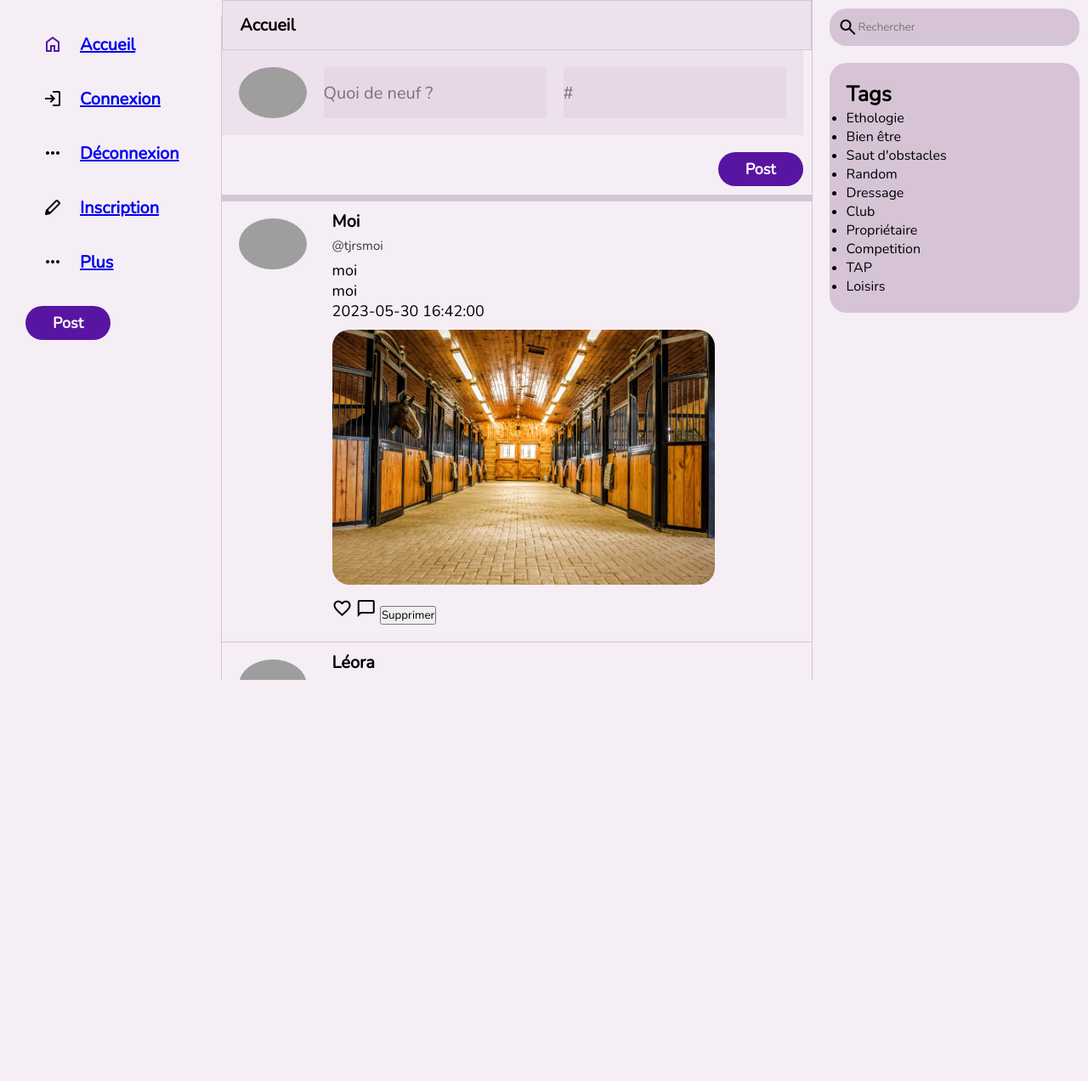
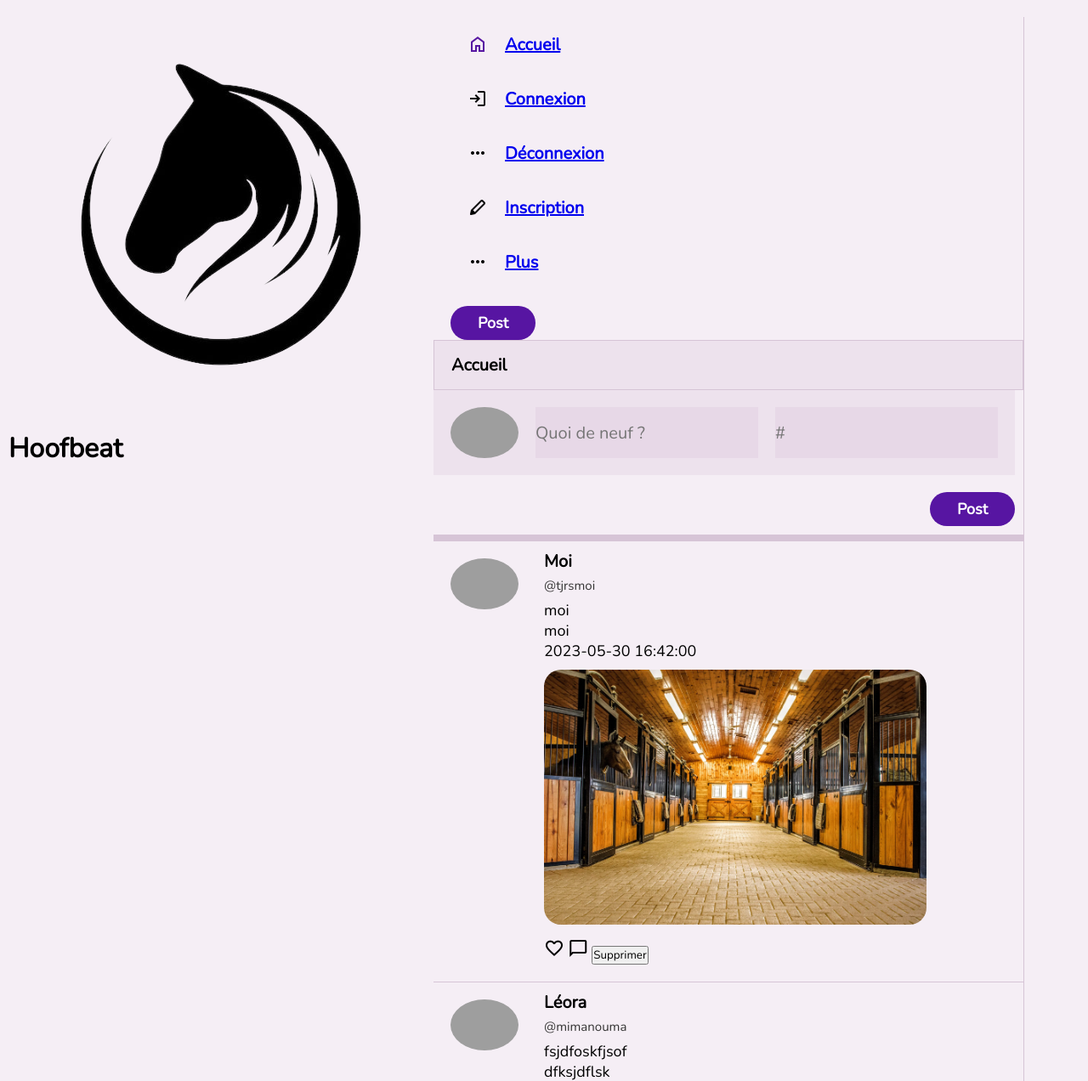
Before and after one commit to LeoraChriquiRestart/Hoofbeat, a PHP site: page / in a window 1280 px wide. Shown: the top 1272 px of the page at 85% size. Before the commit the page ends 800 px from the top, so only its background shows below. Run offline with PHP 8.4, Linux system fonts and the light colour scheme; data comes from the database, SQL or seed files in the repository; grey boxes are pictures that could not be loaded.

Commit message:
Add files via upload
Titre + logo

```diff
--- a/projet_axe/index.php
+++ b/projet_axe/index.php
@@ -23,12 +23,13 @@
 </head>
 <body>
     <header>
-        <img src="" alt="">
+        <img src="images/logo_hoofbeat.png" alt="logo">
+        <h1>Hoofbeat</h1>
     </header>
 
+    <div class="container">
         <!--Left-box-->
         <?php require "template/hoofbeatnav.php"; ?>
-
         <!--Main-box-->
         <div class="main">
             <div class="main__header">
@@ -116,6 +117,7 @@
                 </ul>
             </div>
         </div>
+    </div>
 
 
     <script src="script.js"></script>
```
Lines whose indentation alone changed are shown as unchanged.
